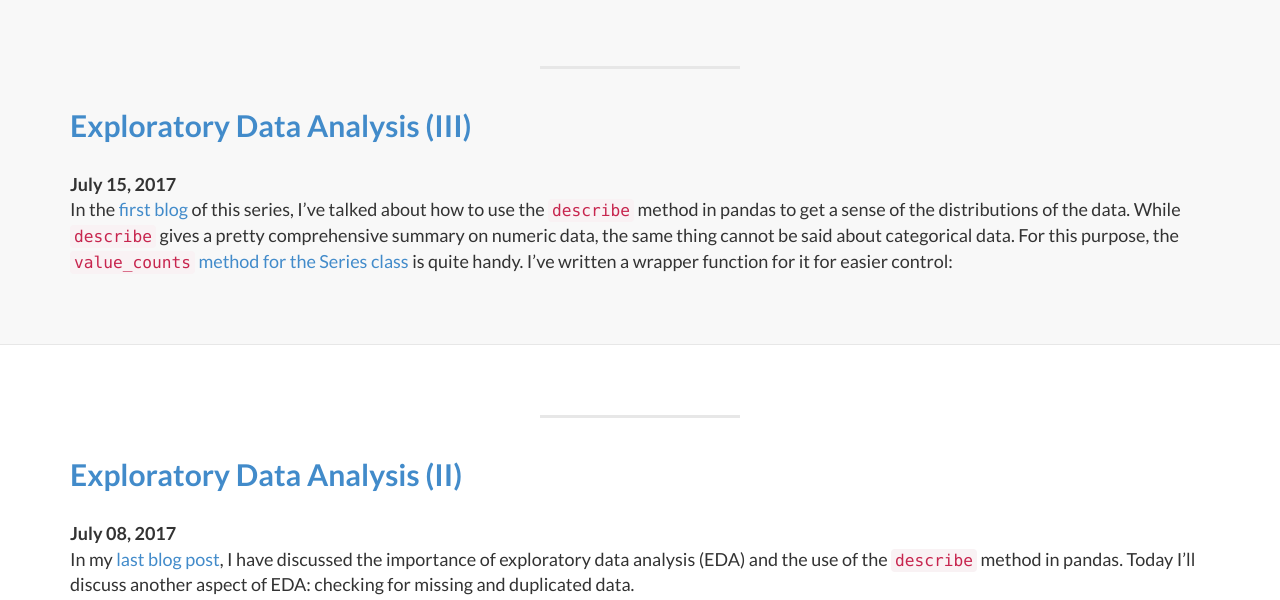
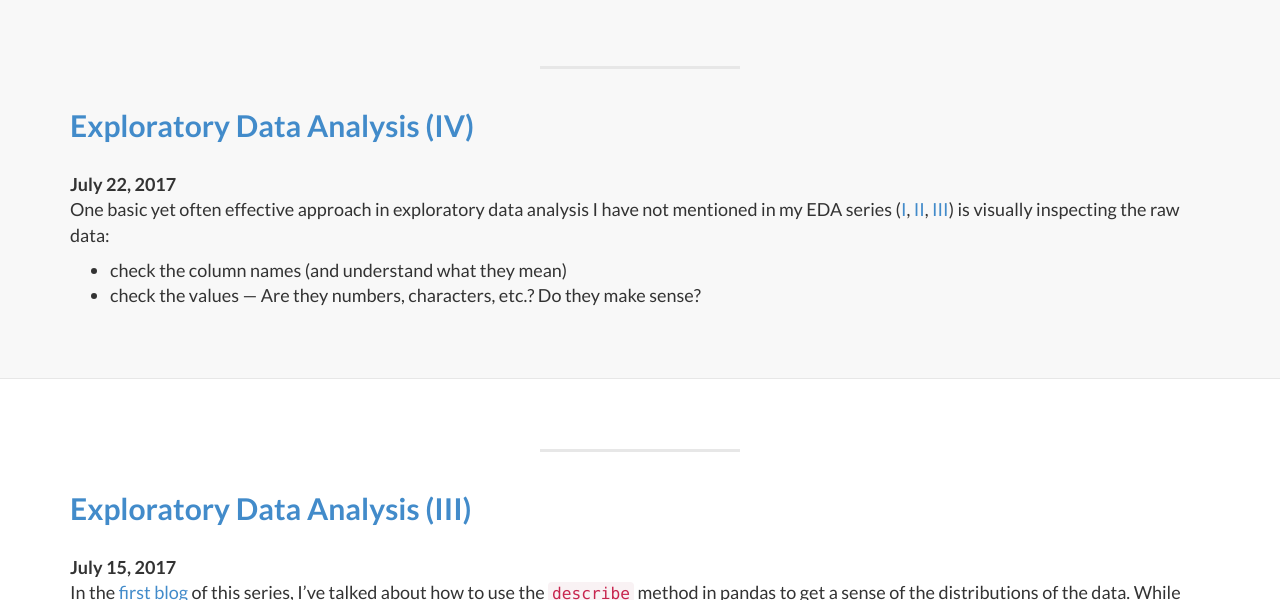
Before and after one commit to Ailuropoda1864/personal_site, a Jekyll site: the page built from blog/index.html, in a window 1280 px wide and 900 px high, cut to the strip 300-900 px from the top of the window. Built offline with Jekyll 4.4.1, drawn with Linux system fonts in a browser that asks for light colours; some of the changed lines change nothing that is shown.

Commit message:
added blog post

```diff
--- a/_posts/2017-07-15-eda-iii.markdown
+++ b/_posts/2017-07-15-eda-iii.markdown
@@ -2,7 +2,7 @@
 layout: post
 category: Blog
 title: Exploratory Data Analysis (III)
-description: Exploratory data analysis (EDA) -- distributions of categorical data, visual inspection of raw data
+description: Exploratory data analysis (EDA) -- distributions of categorical data
 ---
 In the [first blog]({{ site.baseurl }}{% link _posts/2017-07-01-eda-i.markdown %}) of this series, I've talked about how to use the `describe` method in pandas to get a sense of the distributions of the data.
 While `describe` gives a pretty comprehensive summary on numeric data, the same thing cannot be said about categorical data.
--- /dev/null
+++ b/_posts/2017-07-22-eda-iv.markdown
@@ -0,0 +1,35 @@
+---
+layout: post
+category: Blog
+title: Exploratory Data Analysis (IV)
+description: Exploratory data analysis (EDA) -- visually inspecting raw data
+---
+One basic yet often effective approach in exploratory data analysis I have not mentioned in my EDA series ([I]({{ site.baseurl }}{% link _posts/2017-07-01-eda-i.markdown %}), [II]({{ site.baseurl }}{% link _posts/2017-07-08-eda-ii.markdown %}), [III]({{ site.baseurl }}{% link _posts/2017-07-15-eda-iii.markdown %})) is visually inspecting the raw data:
+- check the column names (and understand what they mean)
+- check the values &mdash; Are they numbers, characters, etc.? Do they make sense?
+
+To do this, pandas has two DataFrame/Series methods, `head` and `tail`, that allow you to see the first/last few rows (5 if not specified).
+If you want to look at a few rows at random, you can use the [`sample` method](http://pandas.pydata.org/pandas-docs/stable/generated/pandas.DataFrame.sample.html#pandas-dataframe-sample).
+It may also be used when working with a large dataset: you can first use `sample` to generate a random subset, develop your code on that, then apply your code to the full dataset.
+
+There is also a method called [`info`](http://pandas.pydata.org/pandas-docs/stable/generated/pandas.DataFrame.info.html#pandas-dataframe-info) that I absolutely adore.
+Simply running `df.info()` gives you information on the DataFrame's shape, indices, column names, number of non-null values in each column, and the data types.
+Here is an example:
+
+![Example output from the info method](info_output.png)
+
+__Note__: Do not confuse this with the `info` attribute (`df.info`).
+
+To wrap up the EDA series, here is the customized `eda` function I use whenever working on a new dateset:
+
+<script src="https://gist.github.com/Ailuropoda1864/5a067b50406534eb25ff268d4232efc8.js"></script>
+
+Note that I've made each part (`head`, `info`, `describe`, `dupicated`) modular so you can toggle anyone of them on or off.
+
+And here is an example of the output:
+
+![Example output from the eda function (page 1)](eda_output_1.png)
+
+![Example output from the eda function (page 2)](eda_output_2.png)
+
+That's it! Hope you've enjoyed the EDA series!
```
Also changed, not shown: blog/2017/07/22/eda-iv/eda_output_1.png (added), blog/2017/07/22/eda-iv/eda_output_2.png (added), blog/2017/07/22/eda-iv/info_output.png (added).
